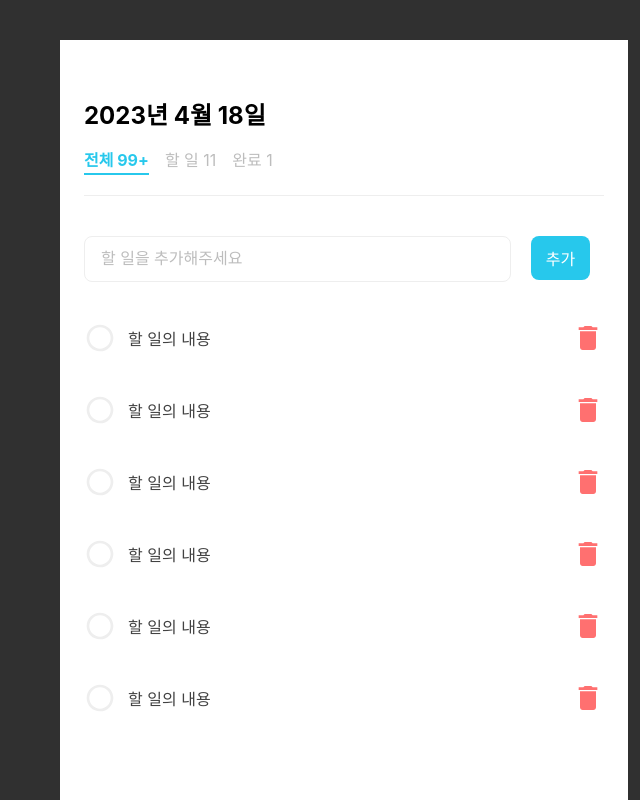
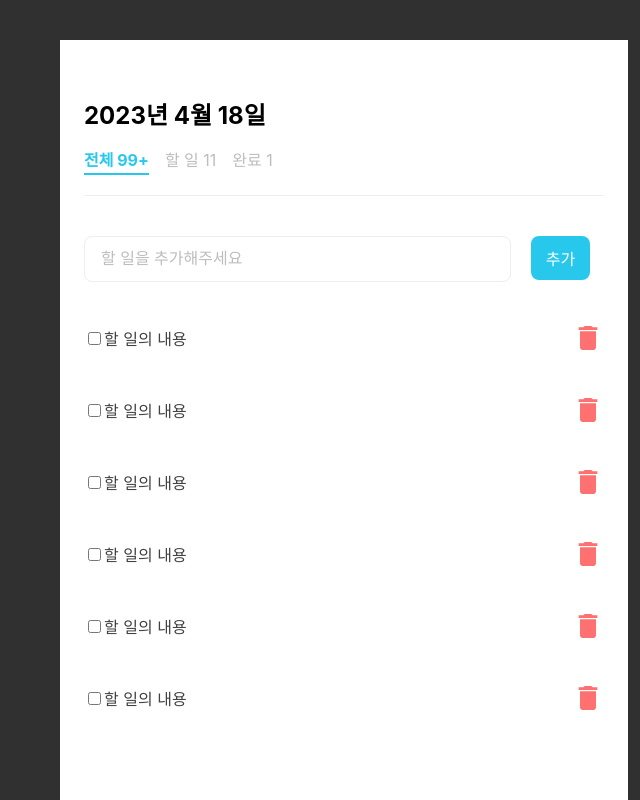
Before and after one commit to jikor1st/Gaeturdy-pre-project, a React (Create React App) app in the folder kimhyunmin-todo/: page / in a window 1280 px wide. Shown: the top 800 px of the page, without its empty margins (640-1280 px from the left). Built offline with nearby package versions, Linux system fonts and the light colour scheme; a web font is replaced by a local one.

Commit message:
feat. 시맨틱 태그를 활용한 CheckBox 컴포넌트 추가

```diff
--- a/kimhyunmin-todo/src/components/TodoItem.tsx
+++ b/kimhyunmin-todo/src/components/TodoItem.tsx
@@ -1,11 +1,14 @@
 import React, { useState } from "react";
-import { ItemWrapper, CheckBox, Item, DeleteButton } from "@/styles/TodoItemStyles";
+import { ItemWrapper, Item, DeleteButton } from "@/styles/TodoItemStyles";
 import checkIcon from "@/assets/checkbox.svg";
 import checkNoIcon from "@/assets/checkbox_nocheck.svg";
 import deleteIcon from "@/assets/delete.svg";
 
+const CheckBox = ({ isChecked, handleCheck }: { isChecked: boolean, handleCheck:() => void}) => (
+  <input type="checkbox" checked={isChecked} onChange={handleCheck} />
+);
+
 const TodoItem = () => {
-
   const [isChecked, setIsChecked] = useState(false);
 
   const handleCheck = () => {
@@ -14,7 +17,7 @@ const TodoItem = () => {
 
   return (
     <ItemWrapper>
-            <CheckBox src={isChecked ? checkIcon : checkNoIcon} alt="체크 박스" onClick={handleCheck} />
+      <CheckBox isChecked={isChecked} handleCheck={handleCheck} />
       <Item isChecked={isChecked}>할 일의 내용</Item>
       <DeleteButton src={deleteIcon} alt="삭제 버튼" />
     </ItemWrapper>
```
Lines whose indentation alone changed are shown as unchanged.
